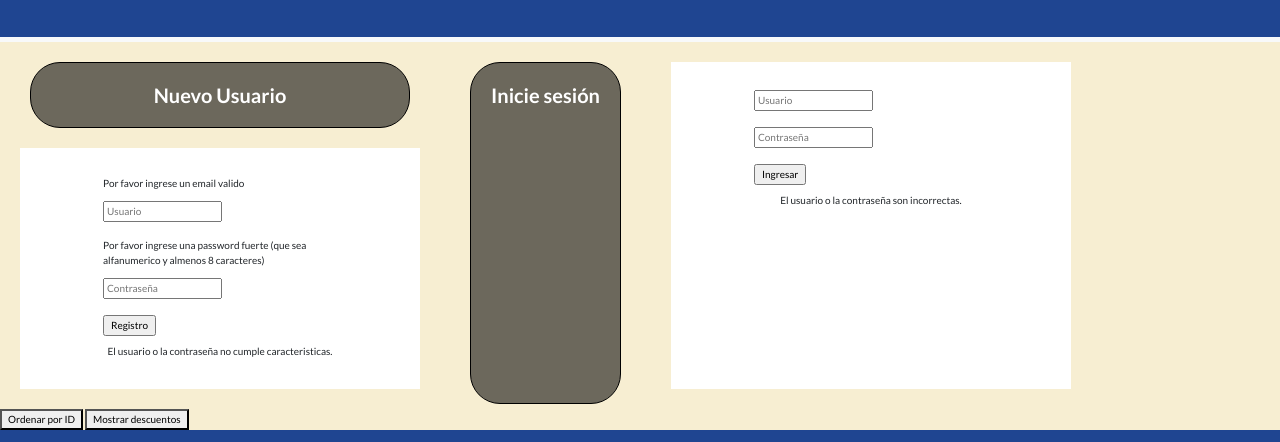
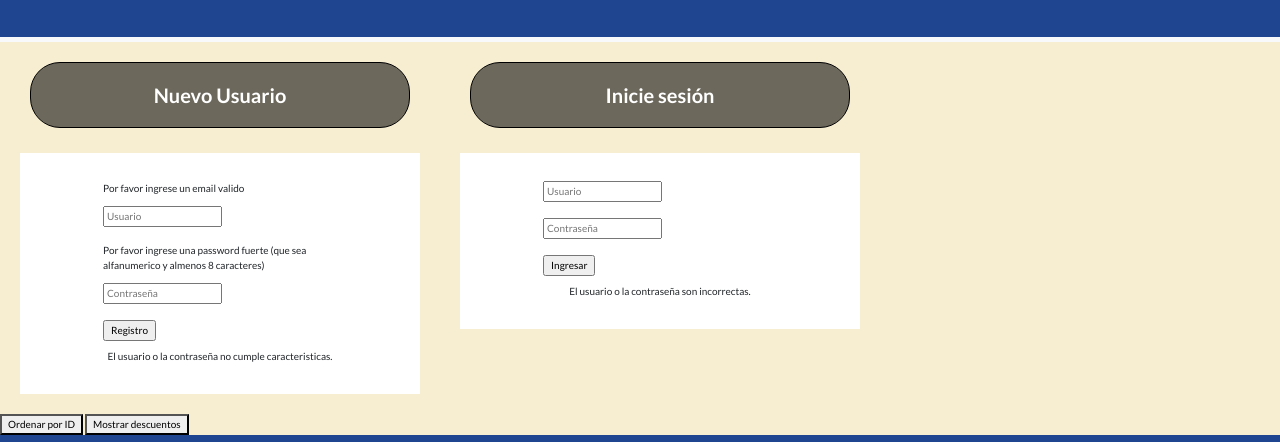
Before and after one commit to alejo8guty/entregafinal, a website: page webs/tienda.html in a window 1280 px wide. Shown: the part 130-572 px from the top of the page. Drawn offline with nearby package versions, Linux system fonts and the light colour scheme.

Commit message:
Se escribio directo en CSS porque hay un problema con Nodejs

```diff
--- a/css/main.css
+++ b/css/main.css
@@ -136,6 +136,11 @@ footer ul li {
   display: flex;
   flex-direction: row; }
 
+  .nuevo-usuario{
+    display: flex;
+    flex-direction: column;
+  }
+
 .nuevo-usuario h2 {
   color: white;
   text-align: center;
@@ -161,6 +166,11 @@ footer ul li {
   .nuevo-usuario form label {
     padding: 0.8rem;
     width: 25rem; }
+
+.container-login{
+  display: flex;
+  flex-direction: column;
+}
 
 .container-login h2 {
   color: white;
```
